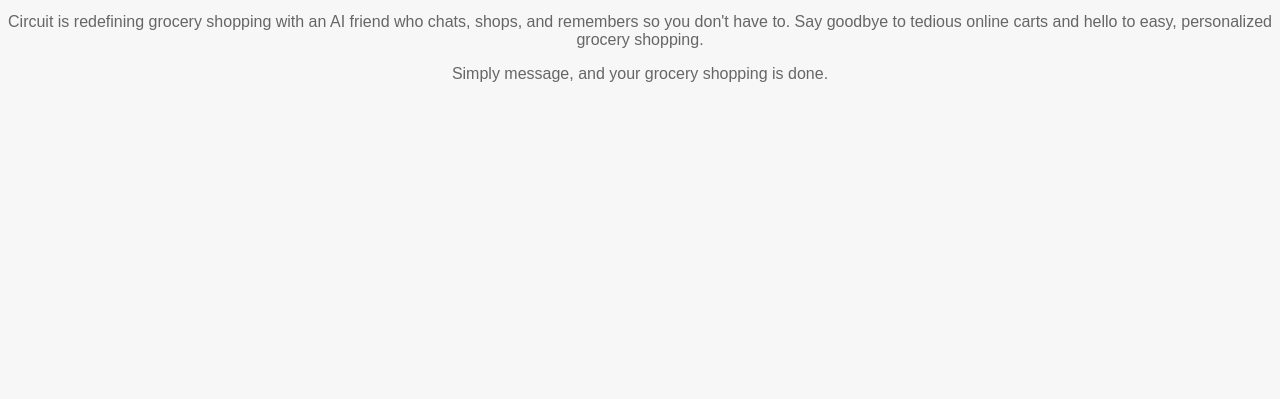
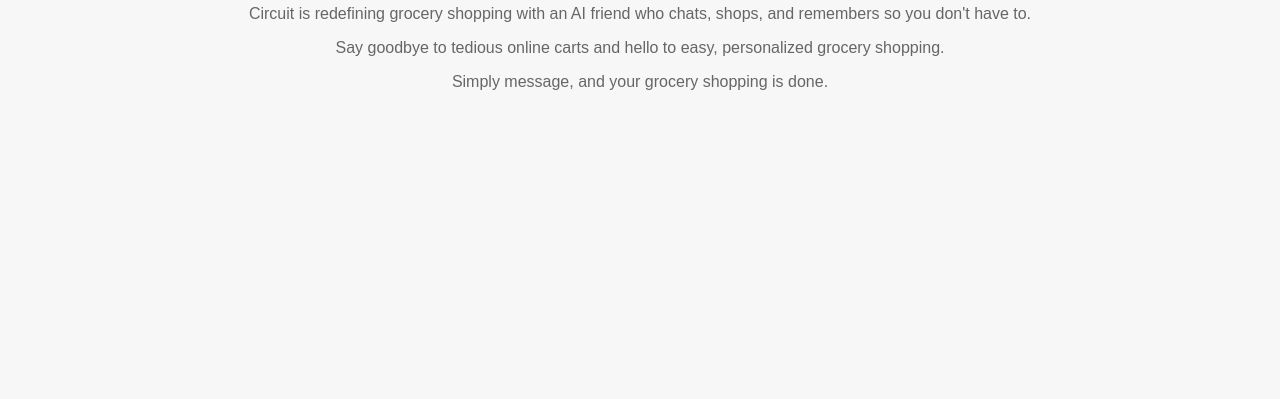
Before and after one commit to NikosKalio/Circuit, a plain HTML site: page index.html in a window 1280 px wide. Shown: the part 401-800 px from the top of the page. Drawn offline with Linux system fonts and the light colour scheme.

Commit message:
changed copy

```diff
--- a/index.html
+++ b/index.html
@@ -11,7 +11,8 @@
     <div class="container">
         <h1>Welcome to Circuit: Your Personal Grocery Whisperer</h1>
         <p>Text it. Speak it. Forget it. We'll handle the rest.</p>
-        <p>Circuit is redefining grocery shopping with an AI friend who chats, shops, and remembers so you don't have to. Say goodbye to tedious online carts and hello to easy, personalized grocery shopping.</p>
+        <p>Circuit is redefining grocery shopping with an AI friend who chats, shops, and remembers so you don't have to.</p>
+        <p>Say goodbye to tedious online carts and hello to easy, personalized grocery shopping.</p>
         <p>Simply message, and your grocery shopping is done.</p>
     </div>
 </body>
```
